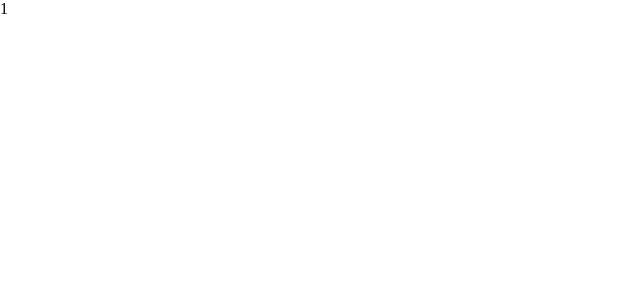
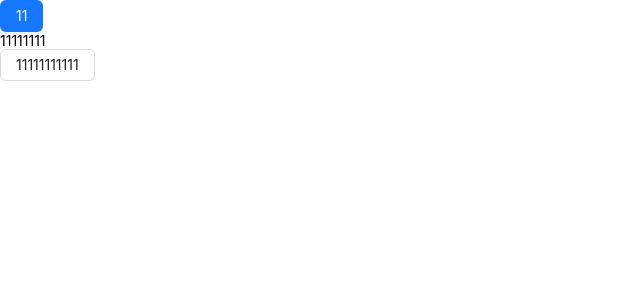
Before and after one commit to sincely/vue3-vite5-app, a Vue app: page /#/home in a window 1280 px wide. Shown: the top 300 px of the page, without its empty margins (0-640 px from the left). Built offline with nearby package versions, Linux system fonts and the light colour scheme.

Commit message:
update: 代码

```diff
--- a/src/views/home/index.vue
+++ b/src/views/home/index.vue
@@ -1,7 +1,19 @@
 <template>
-  <div>1</div>
+  <div>
+    <a-button type="primary">11</a-button>
+    <a-row>11111111</a-row>
+    <a-button @click="handle">11111111111</a-button>
+  </div>
 </template>
 
-<script setup></script>
+<script setup>
+// message 不是一个Vue组件，而是一个函数，因此无法通过 unplugin-vue-components 自动按需引入。
+// 需要手动引入,不引入的话，ReferenceError: message is not defined
+import { message } from 'ant-design-vue'
+
+const handle = () => {
+  message.success('This is a success message')
+}
+</script>
 
 <style lang="less" scoped></style>
```
Also changed, not shown: 1 other file (tests, documents, lock files or other folders).
